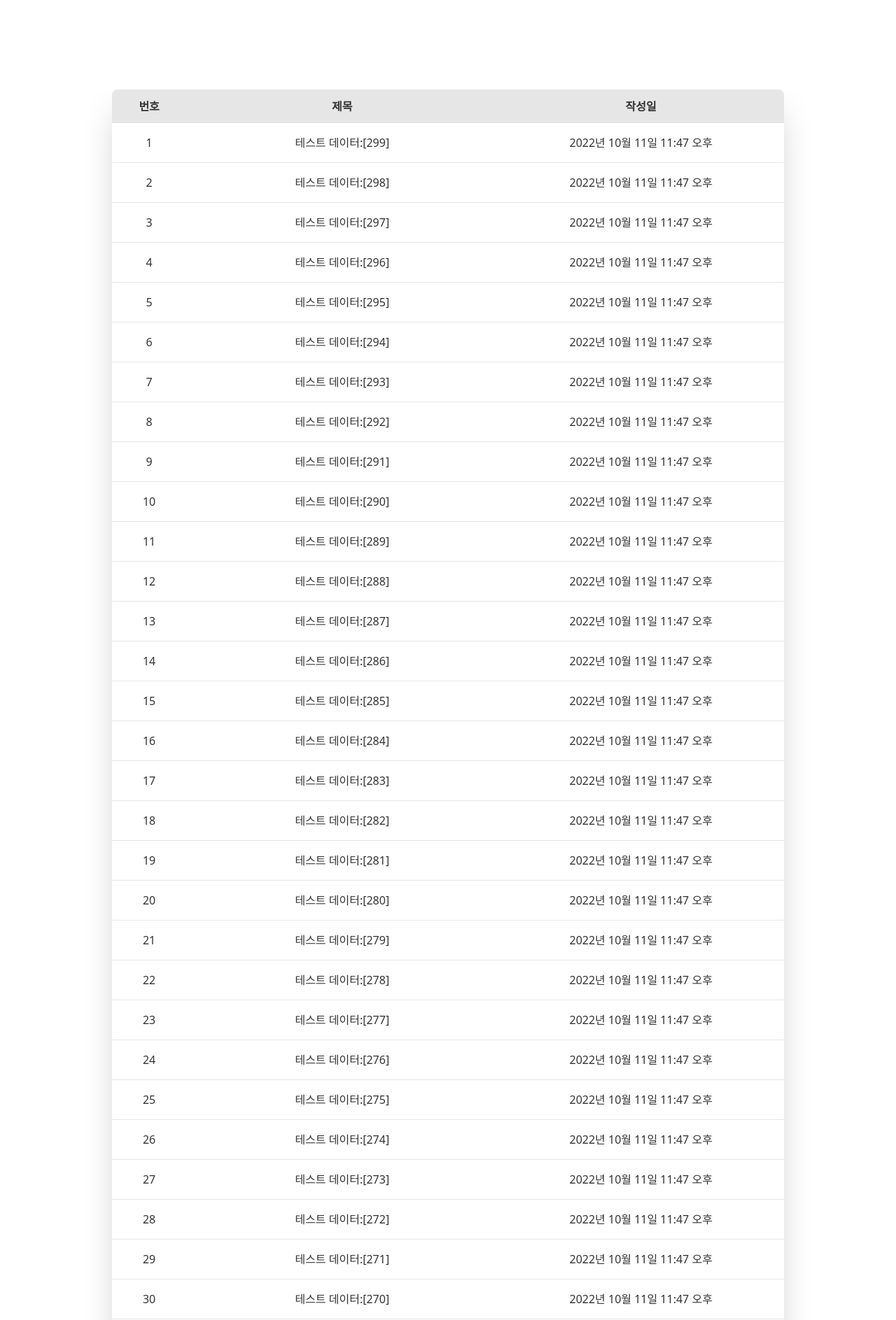
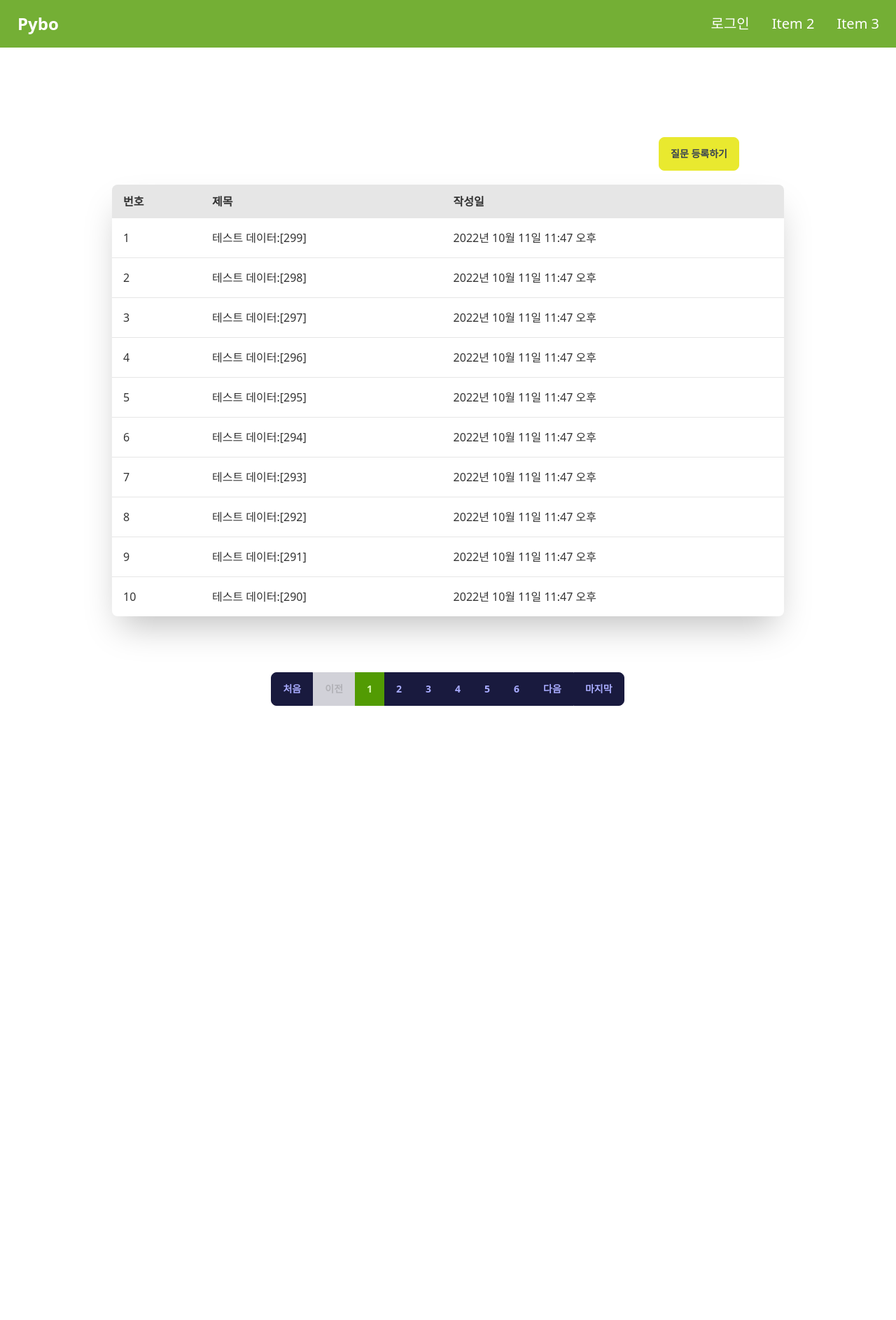
Before and after one commit to miruy/Pybo, a Django app: page /pybo/ in a window 1280 px wide. Shown: the top 1887 px of the page at 70% size. After the commit the page ends 1009 px from the top, so only its background shows below. Run offline with Django 4.2, Linux system fonts and the light colour scheme; data comes from the database, SQL or seed files in the repository; both versions use the stored data as it was after the commit; some libraries are stand-ins or nearby versions.

Commit message:
django 게시판 페이징처리 추가(Paginator)

```diff
--- a/mysite/pybo/views.py
+++ b/mysite/pybo/views.py
@@ -6,11 +6,21 @@ from .models import Question    # model 중 Question 모델 사용
 from django.utils import timezone
 from django.http import HttpResponseNotAllowed
 from .forms import QuestionForm, AnswerForm
+from django.core.paginator import Paginator
 
 
 def index(request):
+    page = request.GET.get('page', '1')  # 페이지 : http://localhost:8000/pybo/?page=1 처럼 GET 방식으로 호출된 URL에서 page값을 가져올 때 사용하는데 메인페이지로 호출됫을 시 기본값으로 page를 1로 설정
     question_list = Question.objects.order_by('-create_date')   # order_by() : 조회 결과를 정렬하는 함수, -가 있으면 역방향/없으면 순방향
-    context = {'question_list' : question_list} #
+    paginator = Paginator(question_list, 10)    # 페이지 당 10개씩 보여주기
+    page_obj = paginator.get_page(page)  # 요청된 페이지에 해당되는 페이징 객체 생성 -> 페이징 객체에는 다양한 속성 존재(블로그 참고)
+    last_page_num = 0
+    for last_page in paginator.page_range:
+        last_page_num = last_page
+    context = {
+        'question_list': page_obj,      # question_list는 페이징 객체
+        'last_page_num': last_page_num,   # 마지막 페이지
+    }
     return render(request, 'pybo/question_list.html', context) # 조회된 질문목록을 pybo/question_list.html 템플릿 파일로 리턴하여 응답
 
 
--- a/mysite/templates/base.html
+++ b/mysite/templates/base.html
@@ -13,6 +13,21 @@
 </head>
 
 <body>
+
+    <!-- 네비게이션 바 -->
+    <div class="navbar bg-primary bg-opacity-80">
+      <div class="flex-1">
+        <a href="{% url 'pybo:index' %}" class="btn btn-ghost normal-case text-2xl text-white">Pybo</a>
+      </div>
+      <div class="flex-none">
+        <ul class="menu menu-horizontal p-0 text-xl text-white">
+          <li><a>로그인</a></li>
+          <li><a>Item 2</a></li>
+          <li><a>Item 3</a></li>
+        </ul>
+      </div>
+    </div>
+
     {% block content %}
     <!-- base.html 템플릿을 상속 받은 템플릿에서 구현한 내용 -->
     {% endblock %}
--- a/mysite/templates/pybo/question_list.html
+++ b/mysite/templates/pybo/question_list.html
@@ -3,9 +3,13 @@
 {% extends 'base.html' %}   {# base.html 상속 #}
 {% block content %}         {# base.html body에 들어갈 부분 #}
 
-    <div class="overflow-x-auto flex-col my-32 justify-center items-center">
+    <div class="overflow-x-auto flex-col my-32 justify-center items-center text-center">
 
-        <table class="table w-3/4 rounded-2xl mx-auto mb-20 shadow-2xl text-center">
+        <div class="text-end mx-56 mb-5">
+            <a href="{% url 'pybo:question_create' %}" class="btn btn-secondary text-gray-700 hover:text-white">질문 등록하기</a>
+        </div>
+
+        <table class="table w-3/4 rounded-2xl mx-auto mb-20 shadow-2xl">
 
             <thead>
               <tr>
@@ -35,9 +39,43 @@
 
         </table>
 
-        <div class="text-center">
-            <a href="{% url 'pybo:question_create' %}" class="btn btn-secondary text-gray-700 hover:text-white">질문 등록하기</a>
+        <!-- 페이징 처리 시작 -->
+        <div class="btn-group">
+
+            <!-- 처음 페이지 -->
+            <a href="?page={{ 1 }}" role="button" class="btn">처음</a>
+
+            <!-- 이전 페이지 -->
+            {% if question_list.has_previous %}
+                <a href="?page={{ question_list.previous_page_number }}" role="button" class="btn">이전</a>
+            {% else %}
+                <a tabindex="-1" aria-disabled="true" href="#" role="button" class="btn" disabled>이전</a>
+            {% endif %}
+
+            <!-- 페이지 리스트 -->
+            {% for page_number in question_list.paginator.page_range %}
+                {% if page_number >= question_list.number|add:-5 and page_number <= question_list.number|add:5 %}
+                    {% if page_number == question_list.number%}
+                        <a href="?page={{ page_number }}" role="button" class="btn btn-active">{{ page_number }}</a>
+                    {% else %}
+                        <a href="?page={{ page_number }}" role="button" class="btn">{{ page_number }}</a>
+                    {% endif %}
+                {% endif %}
+            {% endfor %}
+
+            <!-- 다음 페이지 -->
+            {% if question_list.has_next %}
+                <a href="?page={{ question_list.next_page_number }}" role="button" class="btn">다음</a>
+            {% else %}
+                <a tabindex="-1" aria-disabled="true" href="#" role="button" class="btn" disabled>다음</a>
+            {% endif %}
+
+            <!-- 마지막 페이지 -->
+            <a href="?page={{ last_page_num }}" role="button" class="btn">마지막</a>
+
         </div>
+        <!-- 페이징 처리 끝 -->
+
 
     </div>
 
--- a/mysite/theme/static/css/dist/styles.css
+++ b/mysite/theme/static/css/dist/styles.css
@@ -893,6 +893,10 @@ html {
   }
 }
 
+.btn-group {
+  display: inline-flex;
+}
+
 .btn-group > input[type="radio"].btn {
   -webkit-appearance: none;
      -moz-appearance: none;
@@ -1015,6 +1019,91 @@ html {
 .link {
   cursor: pointer;
   text-decoration-line: underline;
+}
+
+.menu {
+  display: flex;
+  flex-direction: column;
+  flex-wrap: wrap;
+}
+
+.menu.horizontal {
+  display: inline-flex;
+  flex-direction: row;
+}
+
+.menu.horizontal :where(li) {
+  flex-direction: row;
+}
+
+.menu :where(li) {
+  position: relative;
+  display: flex;
+  flex-shrink: 0;
+  flex-direction: column;
+  flex-wrap: wrap;
+  align-items: stretch;
+}
+
+.menu :where(li:not(.menu-title)) > :where(*:not(ul)) {
+  display: flex;
+}
+
+.menu :where(li:not(.disabled):not(.menu-title)) > :where(*:not(ul)) {
+  cursor: pointer;
+  -webkit-user-select: none;
+  -moz-user-select: none;
+       user-select: none;
+  align-items: center;
+  outline: 2px solid transparent;
+  outline-offset: 2px;
+}
+
+.menu > :where(li > *:not(ul):focus) {
+  outline: 2px solid transparent;
+  outline-offset: 2px;
+}
+
+.menu > :where(li.disabled > *:not(ul):focus) {
+  cursor: auto;
+}
+
+.menu > :where(li) :where(ul) {
+  display: flex;
+  flex-direction: column;
+  align-items: stretch;
+}
+
+.menu > :where(li) > :where(ul) {
+  position: absolute;
+  display: none;
+  top: initial;
+  left: 100%;
+  border-top-left-radius: inherit;
+  border-top-right-radius: inherit;
+  border-bottom-right-radius: inherit;
+  border-bottom-left-radius: inherit;
+}
+
+.menu > :where(li:hover) > :where(ul) {
+  display: flex;
+}
+
+.menu > :where(li:focus) > :where(ul) {
+  display: flex;
+}
+
+.navbar {
+  display: flex;
+  align-items: center;
+  padding: var(--navbar-padding, 0.5rem);
+  min-height: 4rem;
+  width: 100%;
+}
+
+:where(.navbar > *) {
+  display: inline-flex;
+  align-items: center;
 }
 
 .table {
@@ -1343,6 +1492,31 @@ html {
 
 .btn.glass:focus-visible {
   outline: 2px solid currentColor;
+}
+
+.btn-ghost {
+  border-width: 1px;
+  border-color: transparent;
+  background-color: transparent;
+  color: currentColor;
+}
+
+.btn-ghost:hover,
+    .btn-ghost.btn-active {
+  --tw-border-opacity: 0;
+  background-color: hsl(var(--bc) / var(--tw-bg-opacity));
+  --tw-bg-opacity: 0.2;
+}
+
+.btn-ghost:focus-visible {
+  outline: 2px solid currentColor;
+}
+
+.btn-link:hover,
+    .btn-link.btn-active {
+  border-color: transparent;
+  background-color: transparent;
+  text-decoration-line: underline;
 }
 
 .btn-outline.btn-secondary {
@@ -1566,6 +1744,179 @@ html {
 .link:focus-visible {
   outline: 2px solid currentColor;
   outline-offset: 2px;
+}
+
+.menu.horizontal li.bordered > a,
+        .menu.horizontal li.bordered > button,
+        .menu.horizontal li.bordered > span {
+  border-left-width: 0px;
+  border-bottom-width: 4px;
+  --tw-border-opacity: 1;
+  border-color: hsl(var(--p) / var(--tw-border-opacity));
+}
+
+.menu[class*=" p-"] li > *,
+  .menu[class^="p-"] li > * {
+  border-radius: var(--rounded-btn, 0.5rem);
+}
+
+.menu :where(li.bordered > *) {
+  border-left-width: 4px;
+  --tw-border-opacity: 1;
+  border-color: hsl(var(--p) / var(--tw-border-opacity));
+}
+
+.menu :where(li) > :where(*:not(ul)) {
+  gap: 0.75rem;
+  padding-left: 1rem;
+  padding-right: 1rem;
+  padding-top: 0.75rem;
+  padding-bottom: 0.75rem;
+  color: currentColor;
+}
+
+.menu :where(li:not(.menu-title):not(:empty)) > :where(*:not(ul):focus),
+  .menu :where(li:not(.menu-title):not(:empty)) > :where(*:not(ul):hover) {
+  background-color: hsl(var(--bc) / var(--tw-bg-opacity));
+  --tw-bg-opacity: 0.1;
+}
+
+.menu :where(li:not(.menu-title):not(:empty)) > :where(:not(ul).active),
+  .menu :where(li:not(.menu-title):not(:empty)) > :where(*:not(ul):active) {
+  --tw-bg-opacity: 1;
+  background-color: hsl(var(--p) / var(--tw-bg-opacity));
+  --tw-text-opacity: 1;
+  color: hsl(var(--pc) / var(--tw-text-opacity));
+}
+
+.menu :where(li:empty) {
+  margin-left: 1rem;
+  margin-right: 1rem;
+  margin-top: 0.5rem;
+  margin-bottom: 0.5rem;
+  height: 1px;
+  background-color: hsl(var(--bc) / var(--tw-bg-opacity));
+  --tw-bg-opacity: 0.1;
+}
+
+.menu li.disabled > * {
+  -webkit-user-select: none;
+  -moz-user-select: none;
+       user-select: none;
+  color: hsl(var(--bc) / var(--tw-text-opacity));
+  --tw-text-opacity: 0.2;
+}
+
+.menu li.disabled > *:hover {
+  background-color: transparent;
+}
+
+.menu li.hover-bordered a {
+  border-left-width: 4px;
+  border-color: transparent;
+}
+
+.menu li.hover-bordered a:hover {
+  --tw-border-opacity: 1;
+  border-color: hsl(var(--p) / var(--tw-border-opacity));
+}
+
+.menu.compact li > a,
+      .menu.compact li > span {
+  padding-top: 0.5rem;
+  padding-bottom: 0.5rem;
+  font-size: 0.875rem;
+  line-height: 1.25rem;
+}
+
+.menu .menu-title > * {
+  padding-top: 0.25rem;
+  padding-bottom: 0.25rem;
+  font-size: 0.75rem;
+  line-height: 1rem;
+  font-weight: 700;
+  color: hsl(var(--bc) / var(--tw-text-opacity));
+  --tw-text-opacity: 0.4;
+}
+
+.menu :where(li:not(.disabled)) > :where(*:not(ul)) {
+  outline: 2px solid transparent;
+  outline-offset: 2px;
+  transition-property: color, background-color, border-color, text-decoration-color, fill, stroke, opacity, box-shadow, transform, filter, -webkit-backdrop-filter;
+  transition-property: color, background-color, border-color, text-decoration-color, fill, stroke, opacity, box-shadow, transform, filter, backdrop-filter;
+  transition-property: color, background-color, border-color, text-decoration-color, fill, stroke, opacity, box-shadow, transform, filter, backdrop-filter, -webkit-backdrop-filter;
+  transition-duration: 200ms;
+  transition-timing-function: cubic-bezier(0.4, 0, 0.2, 1);
+}
+
+.menu > :where(li:first-child) {
+  border-top-left-radius: inherit;
+  border-top-right-radius: inherit;
+  border-bottom-right-radius: unset;
+  border-bottom-left-radius: unset;
+}
+
+.menu > :where(li:first-child) > :where(:not(ul)) {
+  border-top-left-radius: inherit;
+  border-top-right-radius: inherit;
+  border-bottom-right-radius: unset;
+  border-bottom-left-radius: unset;
+}
+
+.menu > :where(li:last-child) {
+  border-top-left-radius: unset;
+  border-top-right-radius: unset;
+  border-bottom-right-radius: inherit;
+  border-bottom-left-radius: inherit;
+}
+
+.menu > :where(li:last-child) > :where(:not(ul)) {
+  border-top-left-radius: unset;
+  border-top-right-radius: unset;
+  border-bottom-right-radius: inherit;
+  border-bottom-left-radius: inherit;
+}
+
+.menu > :where(li) > :where(ul) :where(li) {
+  width: 100%;
+  white-space: nowrap;
+}
+
+.menu > :where(li) > :where(ul) :where(li) :where(ul) {
+  padding-left: 1rem;
+}
+
+.menu > :where(li) > :where(ul) :where(li) > :where(:not(ul)) {
+  width: 100%;
+  white-space: nowrap;
+}
+
+.menu > :where(li) > :where(ul) > :where(li:first-child) {
+  border-top-left-radius: inherit;
+  border-top-right-radius: inherit;
+  border-bottom-right-radius: unset;
+  border-bottom-left-radius: unset;
+}
+
+.menu > :where(li) > :where(ul) > :where(li:first-child) > :where(:not(ul)) {
+  border-top-left-radius: inherit;
+  border-top-right-radius: inherit;
+  border-bottom-right-radius: unset;
+  border-bottom-left-radius: unset;
+}
+
+.menu > :where(li) > :where(ul) > :where(li:last-child) {
+  border-top-left-radius: unset;
+  border-top-right-radius: unset;
+  border-bottom-right-radius: inherit;
+  border-bottom-left-radius: inherit;
+}
+
+.menu > :where(li) > :where(ul) > :where(li:last-child) > :where(:not(ul)) {
+  border-top-left-radius: unset;
+  border-top-right-radius: unset;
+  border-bottom-right-radius: inherit;
+  border-bottom-left-radius: inherit;
 }
 
 @keyframes progress-loading {
@@ -1704,6 +2055,45 @@ html {
 
 .rounded-box {
   border-radius: var(--rounded-box, 1rem);
+}
+
+.glass,
+  .glass:hover,
+  .glass.btn-active {
+  border: none;
+  -webkit-backdrop-filter: blur(var(--glass-blur, 40px));
+  backdrop-filter: blur(var(--glass-blur, 40px));
+  background-color: transparent;
+  background-image: linear-gradient(
+        135deg,
+        rgb(255 255 255 / var(--glass-opacity, 30%)) 0%,
+        rgb(0 0 0 / 0%) 100%
+      ),
+      linear-gradient(
+        var(--glass-reflex-degree, 100deg),
+        rgb(255 255 255 / var(--glass-reflex-opacity, 10%)) 25%,
+        rgb(0 0 0 / 0%) 25%
+      );
+  box-shadow: 0 0 0 1px rgb(255 255 255 / var(--glass-border-opacity, 10%))
+        inset,
+      0 0 0 2px rgb(0 0 0 / 5%);
+  text-shadow: 0 1px rgb(0 0 0 / var(--glass-text-shadow-opacity, 5%));
+}
+
+.menu-horizontal {
+  display: inline-flex;
+  width: -moz-max-content;
+  width: max-content;
+  flex-direction: row;
+}
+
+.menu-horizontal :where(li) {
+  flex-direction: row;
+}
+
+.menu-horizontal > :where(li) > :where(ul) {
+  top: 100%;
+  left: initial;
 }
 
 .btn-group .btn:not(:first-child):not(:last-child), .btn-group.btn-group-horizontal .btn:not(:first-child):not(:last-child) {
@@ -1745,6 +2135,39 @@ html {
   border-bottom-right-radius: var(--rounded-btn, 0.5rem);
 }
 
+.menu-horizontal :where(li.bordered > *) {
+  border-left-width: 0px;
+  border-bottom-width: 4px;
+}
+
+.menu-horizontal > :where(li:first-child) {
+  border-top-left-radius: inherit;
+  border-top-right-radius: unset;
+  border-bottom-right-radius: unset;
+  border-bottom-left-radius: inherit;
+}
+
+.menu-horizontal > :where(li:first-child) > :where(*:not(ul)) {
+  border-top-left-radius: inherit;
+  border-top-right-radius: unset;
+  border-bottom-right-radius: unset;
+  border-bottom-left-radius: inherit;
+}
+
+.menu-horizontal > :where(li:last-child) {
+  border-top-left-radius: unset;
+  border-top-right-radius: inherit;
+  border-bottom-right-radius: inherit;
+  border-bottom-left-radius: unset;
+}
+
+.menu-horizontal > :where(li:last-child) > :where(*:not(ul)) {
+  border-top-left-radius: unset;
+  border-top-right-radius: inherit;
+  border-bottom-right-radius: inherit;
+  border-bottom-left-radius: unset;
+}
+
 .static {
   position: static;
 }
@@ -1810,6 +2238,14 @@ html {
   margin-bottom: 5rem;
 }
 
+.mb-7 {
+  margin-bottom: 1.75rem;
+}
+
+.mb-5 {
+  margin-bottom: 1.25rem;
+}
+
 .block {
   display: block;
 }
@@ -1856,6 +2300,14 @@ html {
 
 .w-full {
   width: 100%;
+}
+
+.flex-1 {
+  flex: 1 1 0%;
+}
+
+.flex-none {
+  flex: none;
 }
 
 .flex-shrink-0 {
@@ -1929,8 +2381,65 @@ html {
   background-color: hsl(var(--b1) / var(--tw-bg-opacity));
 }
 
+.bg-primary {
+  --tw-bg-opacity: 1;
+  background-color: hsl(var(--p) / var(--tw-bg-opacity));
+}
+
+.bg-base-300 {
+  --tw-bg-opacity: 1;
+  background-color: hsl(var(--b3, var(--b2)) / var(--tw-bg-opacity));
+}
+
+.bg-yellow-200 {
+  --tw-bg-opacity: 1;
+  background-color: rgb(254 240 138 / var(--tw-bg-opacity));
+}
+
+.bg-yellow-300 {
+  --tw-bg-opacity: 1;
+  background-color: rgb(253 224 71 / var(--tw-bg-opacity));
+}
+
+.bg-secondary {
+  --tw-bg-opacity: 1;
+  background-color: hsl(var(--s) / var(--tw-bg-opacity));
+}
+
+.bg-opacity-30 {
+  --tw-bg-opacity: 0.3;
+}
+
+.bg-opacity-10 {
+  --tw-bg-opacity: 0.1;
+}
+
+.bg-opacity-70 {
+  --tw-bg-opacity: 0.7;
+}
+
+.bg-opacity-60 {
+  --tw-bg-opacity: 0.6;
+}
+
+.bg-opacity-80 {
+  --tw-bg-opacity: 0.8;
+}
+
+.fill-current {
+  fill: currentColor;
+}
+
 .stroke-current {
   stroke: currentColor;
+}
+
+.p-0 {
+  padding: 0px;
+}
+
+.p-2 {
+  padding: 0.5rem;
 }
 
 .px-10 {
@@ -1947,6 +2456,10 @@ html {
   text-align: center;
 }
 
+.text-end {
+  text-align: end;
+}
+
 .font-serif {
   font-family: ui-serif, Georgia, Cambria, "Times New Roman", Times, serif;
 }
@@ -1970,10 +2483,19 @@ html {
   font-size: 1rem;
 }
 
+.text-2xl {
+  font-size: 1.5rem;
+  line-height: 2rem;
+}
+
 .font-medium {
   font-weight: 500;
 }
 
+.normal-case {
+  text-transform: none;
+}
+
 .leading-normal {
   line-height: 1.5;
 }
@@ -1985,6 +2507,16 @@ html {
 .text-gray-700 {
   --tw-text-opacity: 1;
   color: rgb(55 65 81 / var(--tw-text-opacity));
+}
+
+.text-primary-content {
+  --tw-text-opacity: 1;
+  color: hsl(var(--pc) / var(--tw-text-opacity));
+}
+
+.text-white {
+  --tw-text-opacity: 1;
+  color: rgb(255 255 255 / var(--tw-text-opacity));
 }
 
 .shadow-lg {
```
Also changed, not shown: other parts of mysite/theme/static/css/dist/styles.css (+82 -0 lines), mysite/db.sqlite3.
